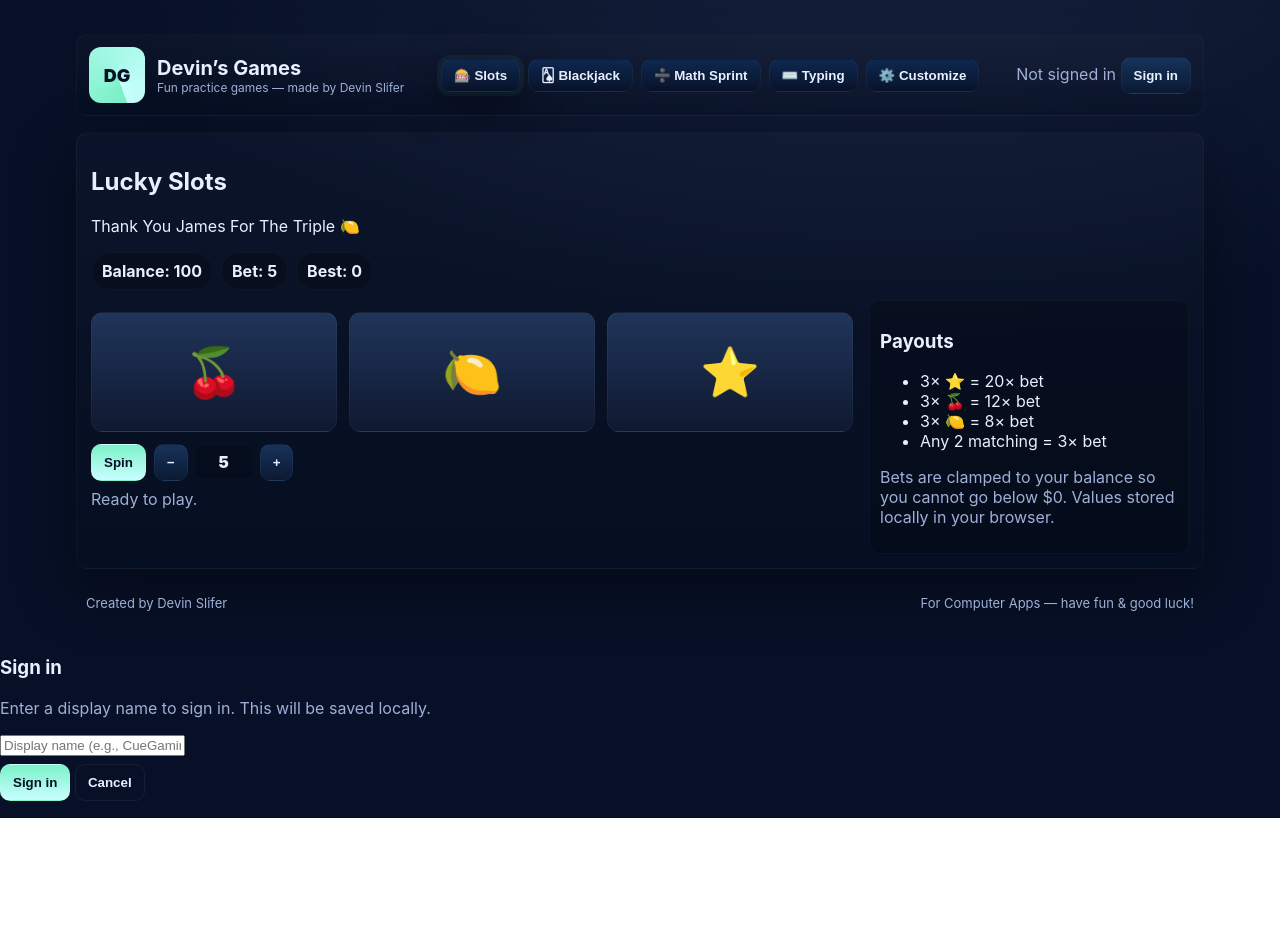
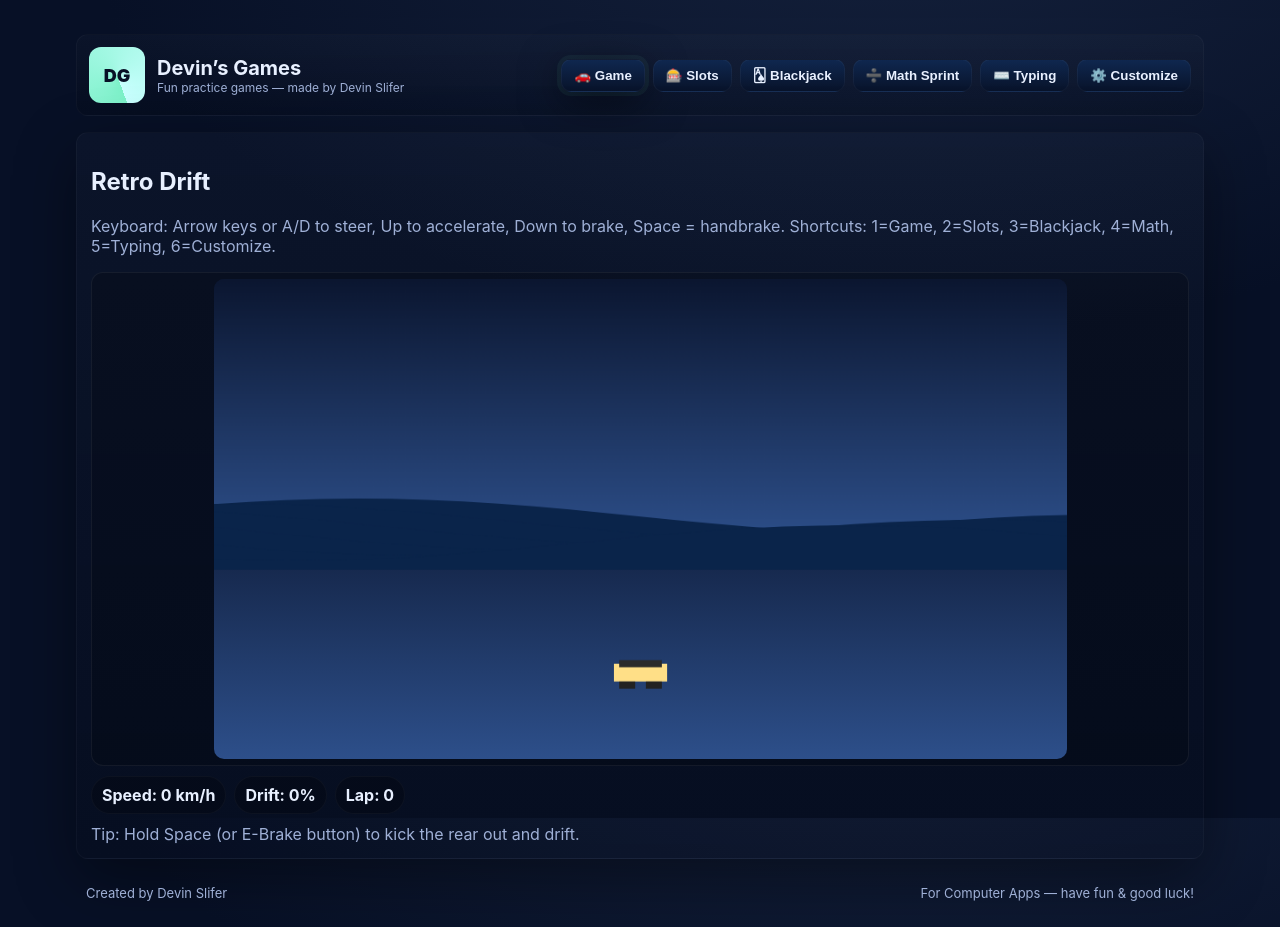
Before and after one commit to CueOnYT/comp-apps, a plain HTML site: page index.html in a window 1280 px wide. Before the commit the page ends 818 px from the top, so only its background shows below. Drawn offline with Linux system fonts and the light colour scheme.

Commit message:
Update index.html

```diff
--- a/index.html
+++ b/index.html
@@ -4,7 +4,7 @@
   <meta charset="utf-8" />
   <meta name="viewport" content="width=device-width,initial-scale=1" />
   <title>Devin's Games — Game Hub</title>
-  <meta name="description" content="Devin's Games — Slots, Blackjack, Math Sprint, Typing. Responsive, polished, single-page app with customization." />
+  <meta name="description" content="Devin's Games — Slots, Blackjack, Math Sprint, Typing, and a retro 3D drifting game. Responsive, polished, single-page app with customization." />
   <link rel="stylesheet" href="styles.css">
 </head>
 <body>
@@ -19,22 +19,52 @@
       </div>
 
       <nav class="tabs" role="tablist">
-        <button class="tab" data-tab="slots" aria-current="page">🎰 Slots</button>
+        <button class="tab" data-tab="game" aria-current="page">🚗 Game</button>
+        <button class="tab" data-tab="slots">🎰 Slots</button>
         <button class="tab" data-tab="blackjack">🂡 Blackjack</button>
         <button class="tab" data-tab="math">➗ Math Sprint</button>
         <button class="tab" data-tab="typing">⌨️ Typing</button>
         <button class="tab" data-tab="custom">⚙️ Customize</button>
       </nav>
 
-      <div class="user-area" id="userArea">
-        <span id="currentUser" class="muted small">Not signed in</span>
-        <button class="btn" id="signInBtn">Sign in</button>
-      </div>
+      <!-- Login removed per your request -->
     </header>
 
     <main class="main">
+      <!-- RETRO DRIFTING GAME -->
+      <section id="sec-game" class="panel active" role="tabpanel">
+        <h2>Retro Drift</h2>
+        <p class="muted small">
+          Keyboard: Arrow keys or A/D to steer, Up to accelerate, Down to brake, Space = handbrake.
+          Shortcuts: 1=Game, 2=Slots, 3=Blackjack, 4=Math, 5=Typing, 6=Customize.
+        </p>
+
+        <div class="game-wrap">
+          <canvas id="driftCanvas" width="960" height="540" aria-label="Retro drifting game"></canvas>
+
+          <!-- Mobile touch controls -->
+          <div class="touch-controls" id="touchControls" aria-hidden="false">
+            <div class="row">
+              <button class="btn circle" id="btnLeft" aria-label="Steer Left">⟵</button>
+              <button class="btn circle" id="btnRight" aria-label="Steer Right">⟶</button>
+            </div>
+            <div class="row">
+              <button class="btn pill" id="btnBrake" aria-label="Brake">Brake</button>
+              <button class="btn pill primary" id="btnGas" aria-label="Accelerate">Gas</button>
+              <button class="btn pill" id="btnEbrake" aria-label="Handbrake">E-Brake</button>
+            </div>
+          </div>
+        </div>
+        <div id="driftHud" class="hud">
+          <div class="pill">Speed: <strong id="hudSpeed">0</strong> km/h</div>
+          <div class="pill">Drift: <strong id="hudDrift">0%</strong></div>
+          <div class="pill">Lap: <strong id="hudLap">0</strong></div>
+        </div>
+        <div id="driftMsg" class="message muted"></div>
+      </section>
+
       <!-- SLOTS -->
-      <section id="sec-slots" class="panel active" role="tabpanel">
+      <section id="sec-slots" class="panel" role="tabpanel" aria-hidden="true">
         <h2>Lucky Slots</h2>
         <p class="slots-note">Thank You James For The Triple 🍋</p>
         <div class="hud">
@@ -52,7 +82,7 @@
             </div>
 
             <div class="controls">
-              <button class="btn primary" id="spinBtn">Spin</button>
+              <button class="btn primary" id="spinBtn">Spin (Space)</button>
               <div class="bet-controls">
                 <button class="btn" id="betDown" data-dir="-">−</button>
                 <div class="bet-display" id="betDisplay">5</div>
@@ -96,9 +126,9 @@
             <div class="cards" id="player"></div>
 
             <div class="controls">
-              <button class="btn primary" id="bjDeal">Deal</button>
-              <button class="btn" id="bjHit" disabled>Hit</button>
-              <button class="btn" id="bjStand" disabled>Stand</button>
+              <button class="btn primary" id="bjDeal">Deal (D)</button>
+              <button class="btn" id="bjHit" disabled>Hit (H)</button>
+              <button class="btn" id="bjStand" disabled>Stand (S)</button>
 
               <div class="bet-controls small">
                 <button class="btn ghost" id="bjBetDown" data-dir="-">−</button>
@@ -138,8 +168,8 @@
             <div class="problem" id="mathQ">Loading...</div>
             <div class="controls">
               <input id="mathA" type="number" placeholder="Answer" />
-              <button class="btn primary" id="mathSubmit">Submit</button>
-              <button class="btn" id="mathStart">Start</button>
+              <button class="btn primary" id="mathSubmit">Submit (Enter)</button>
+              <button class="btn" id="mathStart">Start (Shift+Enter)</button>
             </div>
             <div id="mathMsg" class="message muted"></div>
           </div>
@@ -178,7 +208,7 @@
           <div id="typingText" class="typingText" aria-live="polite"></div>
           <div class="controls">
             <input id="typeInput" type="text" placeholder="Tap Start then type here" autocomplete="off" autocorrect="off" autocapitalize="off" spellcheck="false" />
-            <button class="btn primary" id="typeStart">Start</button>
+            <button class="btn primary" id="typeStart">Start (Enter)</button>
           </div>
           <div id="typeMsg" class="message muted"></div>
         </div>
@@ -243,7 +273,6 @@
               <option value="60">60s</option>
             </select>
           </label>
-
         </div>
       </section>
     </main>
@@ -254,19 +283,6 @@
     </footer>
   </div>
 
-  <!-- Simple sign-in modal -->
-  <div id="signinModal" class="modal" aria-hidden="true">
-    <div class="modal-content">
-      <h3>Sign in</h3>
-      <p class="muted">Enter a display name to sign in. This will be saved locally.</p>
-      <input id="signinName" type="text" placeholder="Display name (e.g., CueGaming)" />
-      <div style="margin-top:.5rem">
-        <button class="btn primary" id="doSignin">Sign in</button>
-        <button class="btn ghost" id="cancelSignin">Cancel</button>
-      </div>
-    </div>
-  </div>
-
   <script src="app.js"></script>
 </body>
 </html>
```
